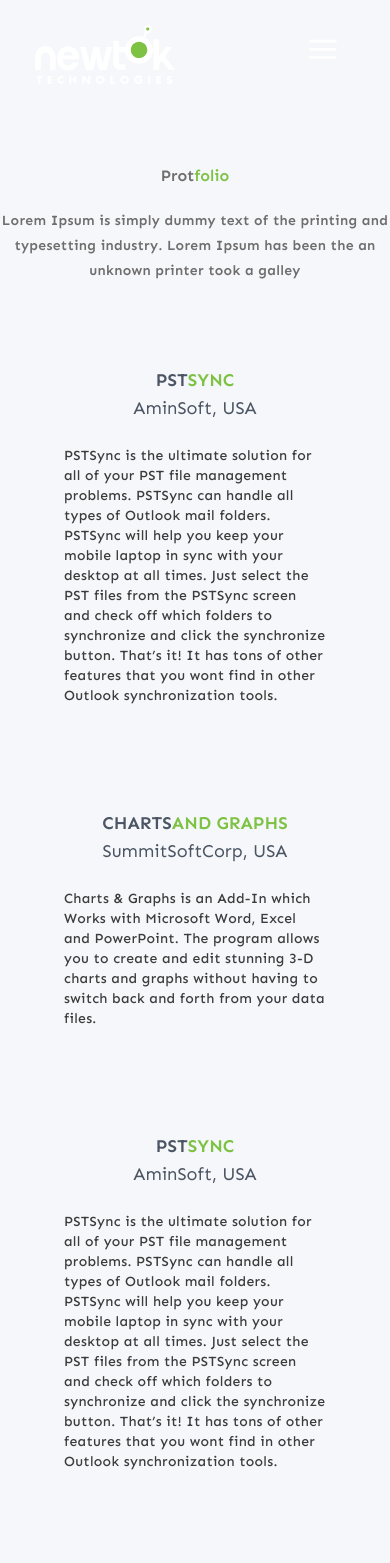
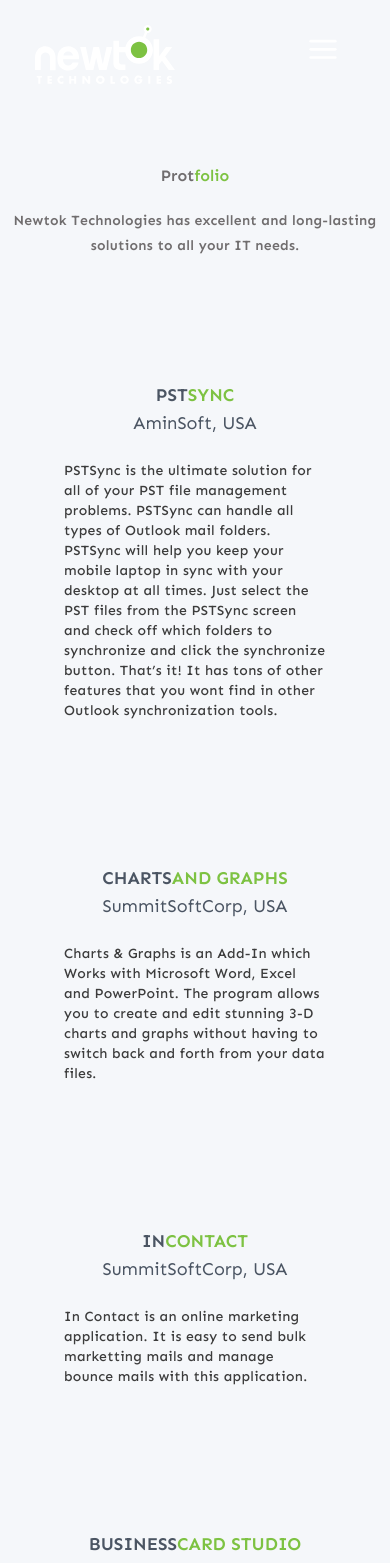
Before and after one commit to NewTokTech/NewTok, a Next.js app: page /portfolio in a window 390 px wide. Shown: the top 1563 px of the page. Built offline with nearby package versions, Linux system fonts and the light colour scheme.

Commit message:
portfolio datas added

```diff
--- a/src/app/portfolio/page.tsx
+++ b/src/app/portfolio/page.tsx
@@ -47,29 +47,42 @@
             ],
         },
 
+        // {
+        //     title: ["LOGO", " DESIGN IOS"],
+        //     description:
+        //         "Mac Fonts is a font management software for MAC OS X.",
+        //     client: "SummitSoftCorp, USA",
+        //     images: [
+        //         "/portfolio/logo-designios/pic1.jpg",
+        //         "/portfolio/logo-designios/pic2.jpg",
+        //         "/portfolio/logo-designios/pic3.jpg",
+        //         "/portfolio/logo-designios/pic4.jpg",
+        //     ],
+        // },
+
         {
-        title: ["PST", "SYNC"],
+            title: ["IN", " CONTACT"],
             description:
-          "PSTSync is the ultimate solution for all of your PST file management problems. PSTSync can handle all types of Outlook mail folders. PSTSync will help you keep your mobile laptop in sync with your desktop at all times. Just select the PST files from the PSTSync screen and check off which folders to synchronize and click the synchronize button. That’s it! It has tons of other features that you wont find in other Outlook synchronization tools.",
-        client: "AminSoft, USA",
+                "In Contact is an online marketing application. It is easy to send bulk marketting mails and manage bounce mails with this application.",
+            client: "SummitSoftCorp, USA",
             images: [
-          "/portfolio/pstsync/pic1.jpg",
-          "/portfolio/pstsync/pic2.jpg",
-          "/portfolio/pstsync/pic3.jpg",
-          "/portfolio/pstsync/pic4.jpg",
+                "/portfolio/contact/pic1.jpg",
+                "/portfolio/contact/pic2.jpg",
+                "/portfolio/contact/pic3.jpg",
+                "/portfolio/contact/pic4.jpg",
             ],
         },
 
         {
-        title: ["PST", "SYNC"],
+            title: ["BUSINESS", " CARD STUDIO"],
             description:
-          "PSTSync is the ultimate solution for all of your PST file management problems. PSTSync can handle all types of Outlook mail folders. PSTSync will help you keep your mobile laptop in sync with your desktop at all times. Just select the PST files from the PSTSync screen and check off which folders to synchronize and click the synchronize button. That’s it! It has tons of other features that you wont find in other Outlook synchronization tools.",
-        client: "AminSoft, USA",
+                "Business Card Studio is the easiest way to create & print professional business cards.",
+            client: "SummitSoftCorp, USA",
             images: [
-          "/portfolio/pstsync/pic1.jpg",
-          "/portfolio/pstsync/pic2.jpg",
-          "/portfolio/pstsync/pic3.jpg",
-          "/portfolio/pstsync/pic4.jpg",
+                "/portfolio/business-card/pic1.jpg",
+                "/portfolio/business-card/pic2.jpg",
+                "/portfolio/business-card/pic3.jpg",
+                "/portfolio/contact/pic5.jpg",
             ],
         },
     ];
@@ -82,8 +95,7 @@
             </h1>
             <div className="flex justify-center">
                 <p className="text-secondary lg:text-[15px] mt-5 mb-5 text-center  font-semibold max-w-screen-sm">
-          Lorem Ipsum is simply dummy text of the printing and typesetting
-          industry. Lorem Ipsum has been the an unknown printer took a galley
+                    Newtok Technologies has excellent and long-lasting solutions to all your IT needs.
                 </p>
             </div>
 
--- a/src/components/navbar/Navbar.tsx
+++ b/src/components/navbar/Navbar.tsx
@@ -175,12 +175,12 @@
                                     </h2>
                                     <div className="list-service">
                                       <p>
-                                        <Link href={"/digital-engineering"}>
+                                        <Link href={"/services/digital-engineering"}>
                                           Enterprise Solutions
                                         </Link>
                                       </p>
                                       <p>
-                                        <Link href={"/digital-engineering"}>
+                                        <Link href={"/services/digital-engineering"}>
                                           Application Developement
                                         </Link>
                                       </p>
@@ -193,12 +193,12 @@
                                     </h2>
                                     <div className="list-service">
                                       <p>
-                                        <Link href={"/data-ai"}>
+                                        <Link href={"/services/data-ai"}>
                                           Advanced Analytics
                                         </Link>
                                       </p>
                                       <p>
-                                        <Link href={"/data-ai"}>
+                                        <Link href={"/services/data-ai"}>
                                           Data Visualization
                                         </Link>
                                       </p>
@@ -211,12 +211,12 @@
                                     </h2>
                                     <div className="list-service">
                                       <p className="hover:text-primary">
-                                        <Link href={"/digital-commerce"}>
+                                        <Link href={"/services/digital-commerce"}>
                                           UI/UX
                                         </Link>
                                       </p>
                                       <p className="hover:text-primary">
-                                        <Link href={"/digital-commerce"}>
+                                        <Link href={"/services/digital-commerce"}>
                                           Digital Commerce
                                         </Link>
                                       </p>
--- a/src/components/portfolio/Portfolio.tsx
+++ b/src/components/portfolio/Portfolio.tsx
@@ -15,7 +15,7 @@
   const { title, description, client, images } = props.props;
 
   return (
-    <div className="lg:p-10 text-secondary">
+    <div className="lg:p-10 text-secondary pt-10">
       <div className="m-auto px-6 text-gray-600 md:px-12 xl:px-6">
         <div className="space-y-6 md:space-y-0 lg:flex lg:justify-center md:gap-6 lg:items-center lg:gap-12">
           <div className="md:7/12 lg:w-5/12 hidden lg:block">
```
Lines whose indentation alone changed are shown as unchanged.
